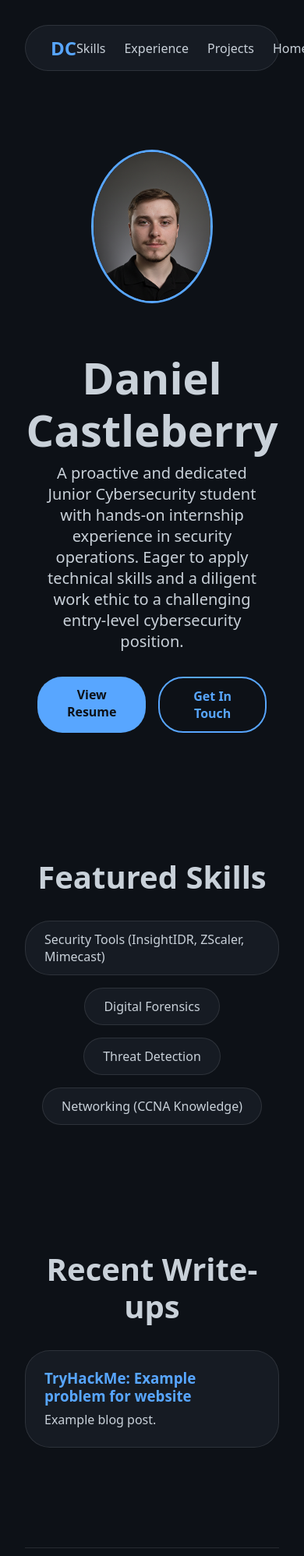
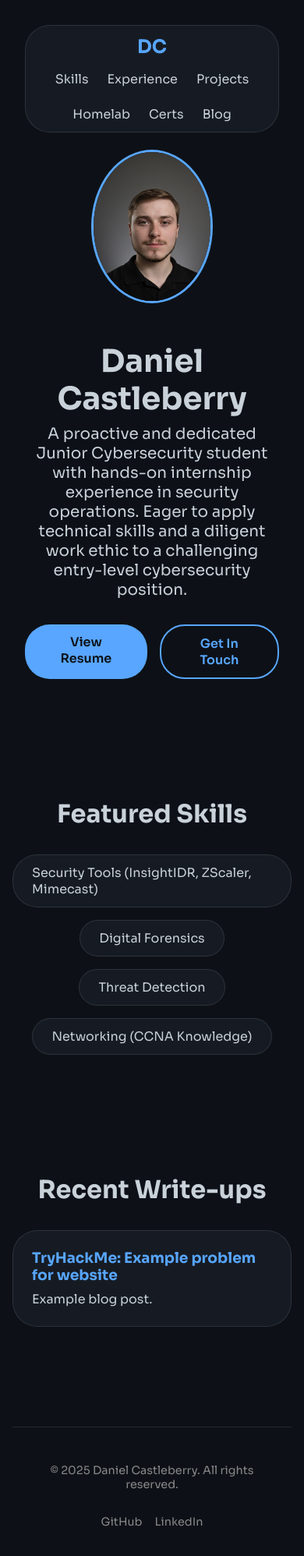
Before and after one commit to TheTrueSergeant1/danielcastleberry-portfolio, an Astro site: page / in a window 390 px wide. Shown: the top 1996 px of the page at 78% size. Built offline with nearby package versions, Linux system fonts and the light colour scheme; Astro itself is replaced by a stand-in of ours.

Commit message:
Finalize responsive design and add advanced features

```diff
--- a/astro.config.mjs
+++ b/astro.config.mjs
@@ -1,5 +1,9 @@
 // @ts-check
 import { defineConfig } from 'astro/config';
 
+import sitemap from '@astrojs/sitemap';
+
 // https://astro.build/config
-export default defineConfig({});
+export default defineConfig({
+  integrations: [sitemap()]
+});
--- a/package.json
+++ b/package.json
@@ -9,7 +9,11 @@
     "astro": "astro"
   },
   "dependencies": {
+    "@astrojs/sitemap": "^3.6.0",
     "aos": "^2.3.4",
     "astro": "^5.13.9"
+  },
+  "devDependencies": {
+    "@types/aos": "^3.0.7"
   }
 }
--- a/src/components/Footer.astro
+++ b/src/components/Footer.astro
@@ -37,4 +37,13 @@ const currentYear = new Date().getFullYear();
     .social-links a:hover {
         color: var(--accent-color);
     }
+
+    /* Responsive Styles */
+    @media (max-width: 768px) {
+        .footer-content {
+            flex-direction: column;
+            gap: 1rem;
+            text-align: center;
+        }
+    }
 </style>
--- a/src/components/Header.astro
+++ b/src/components/Header.astro
@@ -4,12 +4,12 @@
     <nav>
         <a href="/" class="logo">DC</a>
         <ul>
-            <li><a href="/skills">Skills</a></li>
-            <li><a href="/experience">Experience</a></li>
-            <li><a href="/projects">Projects</a></li>
-            <li><a href="/homelab">Homelab</a></li>
-            <li><a href="/certifications">Certs</a></li>
-            <li><a href="/blog">Blog</a></li>
+            <li><a href="/skills" data-astro-prefetch>Skills</a></li>
+            <li><a href="/experience" data-astro-prefetch>Experience</a></li>
+            <li><a href="/projects" data-astro-prefetch>Projects</a></li>
+            <li><a href="/homelab" data-astro-prefetch>Homelab</a></li>
+            <li><a href="/certifications" data-astro-prefetch>Certs</a></li>
+            <li><a href="/blog" data-astro-prefetch>Blog</a></li>
         </ul>
     </nav>
 </header>
@@ -44,6 +44,7 @@
     padding: 0;
     margin: 0;
     display: flex;
+    flex-wrap: wrap; /* Allows links to wrap on smaller screens */
     gap: 1.5rem;
   }
   a {
@@ -55,4 +56,15 @@
   a:hover {
     color: var(--accent-color);
   }
+
+  /* Responsive Styles */
+  @media (max-width: 768px) {
+    nav {
+        flex-direction: column;
+        gap: 1rem;
+    }
+    ul {
+        justify-content: center; /* Centers the links when they wrap */
+    }
+  }
 </style>
--- a/src/layouts/MainLayout.astro
+++ b/src/layouts/MainLayout.astro
@@ -37,21 +37,37 @@ const { title, description } = Astro.props;
         <main>
             <slot /> </main>
         <Footer />
+
+        <script is:inline>
+            const update = (e) => {
+                const x = e.clientX || (e.touches && e.touches[0].clientX);
+                const y = e.clientY || (e.touches && e.touches[0].clientY);
+
+                if (x !== undefined && y !== undefined) {
+                    document.documentElement.style.setProperty('--x', x + 'px');
+                    document.documentElement.style.setProperty('--y', y + 'px');
+                }
+            }
+            document.addEventListener('mousemove', update);
+            document.addEventListener('touchmove', update);
+        </script>
     </body>
 </html>
 
 <style is:global>
-  /* Global styles for our dark, frosted-glass theme */
+  /* Upgraded Typography */
+  @import url('https://fonts.googleapis.com/css2?family=Sora:wght@400;600;700&display=swap');
+
   :root {
-    --bg-color: #0d1117; /* A dark navy, like GitHub's dark mode */
+    --bg-color: #0d1117;
     --text-color: #c9d1d9;
-    --accent-color: #58a6ff; /* A bright blue for links and highlights */
+    --accent-color: #58a6ff;
     --border-color: rgba(255, 255, 255, 0.1);
     --glass-bg: rgba(26, 31, 40, 0.75);
   }
 
   html {
-    font-family: system-ui, -apple-system, BlinkMacSystemFont, 'Segoe UI', Roboto, Oxygen, Ubuntu, Cantarell, 'Open Sans', 'Helvetica Neue', sans-serif;
+    font-family: 'Sora', system-ui, sans-serif;
     background-color: var(--bg-color);
     color: var(--text-color);
     scroll-behavior: smooth;
@@ -59,27 +75,63 @@ const { title, description } = Astro.props;
 
   body {
     margin: 0;
-    padding: 8rem 2rem 2rem 2rem; /* Top padding to avoid content hiding behind fixed header */
+    padding: 8rem 2rem 2rem 2rem;
     display: flex;
     flex-direction: column;
     min-height: 100vh;
+    /* Cursor Spotlight Effect */
+    background-image: radial-gradient(
+        circle 300px at var(--x) var(--y),
+        rgba(29, 78, 216, 0.15),
+        transparent 80%
+    );
   }
 
   main {
     max-width: 800px;
     margin: auto;
     width: 100%;
-    flex-grow: 1; /* Ensures the main content pushes the footer down */
+    flex-grow: 1;
   }
 
   h1, h2, h3 {
     line-height: 1.2;
   }
+
+  /* Glow on Hover Effect */
+  .interactive-card {
+      position: relative;
+      transition: transform 0.3s ease, border-color 0.3s ease;
+  }
+  .interactive-card:hover {
+      border-color: rgba(88, 166, 255, 0.5);
+  }
+  .interactive-card::before {
+      content: "";
+      position: absolute;
+      inset: 0;
+      border-radius: inherit;
+      background: radial-gradient(800px circle at var(--x) var(--y), rgba(29, 78, 216, 0.3), transparent 40%);
+      opacity: 0;
+      transition: opacity 0.3s ease;
+      z-index: -1;
+  }
+  .interactive-card:hover::before {
+      opacity: 1;
+  }
+
+  /* Responsive Styles */
+  @media (max-width: 768px) {
+    body {
+        padding-left: 1rem;
+        padding-right: 1rem;
+    }
+  }
 </style>
 
 <script>
     import AOS from 'aos';
-    import 'aos/dist/aos.css'; // This line imports the CSS for the library
+    import 'aos/dist/aos.css';
 
     AOS.init({
         once: true,
--- /dev/null
+++ b/src/pages/404.astro
@@ -0,0 +1,32 @@
+---
+import MainLayout from '../layouts/MainLayout.astro';
+---
+<MainLayout title="404: Not Found" description="The page you're looking for could not be found.">
+    <div class="container">
+        <h1>404: Page Not Found</h1>
+        <p>It looks like the page you're looking for has moved or doesn't exist.</p>
+        <a href="/" class="cta-primary">Go back home</a>
+    </div>
+</MainLayout>
+<style>
+    .container {
+        text-align: center;
+        padding: 4rem 0;
+    }
+    p {
+        margin-bottom: 2rem;
+        font-size: 1.2rem;
+    }
+    .cta-primary {
+        text-decoration: none;
+        padding: 0.75rem 1.5rem;
+        border-radius: 2rem;
+        font-weight: 600;
+        background-color: var(--accent-color);
+        color: var(--bg-color);
+        transition: transform 0.2s ease-out;
+    }
+    .cta-primary:hover {
+        transform: translateY(-3px);
+    }
+</style>
--- a/src/pages/homelab.astro
+++ b/src/pages/homelab.astro
@@ -1,5 +1,7 @@
 ---
+import { Image } from 'astro:assets';
 import MainLayout from '../layouts/MainLayout.astro';
+import homelabDiagram from '../assets/homelab-diagram.png';
 ---
 <MainLayout title="My Homelab | Daniel Castleberry" description="An overview of my personal cybersecurity homelab for research and practice.">
     <h1>My Cybersecurity Homelab</h1>
@@ -8,7 +10,7 @@ import MainLayout from '../layouts/MainLayout.astro';
     </p>
 
     <div class="diagram-container" data-aos="fade-up">
-        <img src="/homelab-diagram.png" alt="A network diagram of the homelab setup">
+        <Image src={homelabDiagram} alt="A network diagram of the homelab setup" />
     </div>
 
     <div class="lab-section" data-aos="fade-up">
--- a/src/pages/index.astro
+++ b/src/pages/index.astro
@@ -1,9 +1,8 @@
 ---
 import { Image } from 'astro:assets';
 import MainLayout from '../layouts/MainLayout.astro';
-import headshot from '../assets/headshot.png'; // Make sure you have headshot.jpg in src/assets/
+import headshot from '../assets/headshot.png';
 
-// Fetches all blog posts, sorts them by date, and takes the two most recent ones.
 const allPosts = await Astro.glob('./posts/*.md');
 const featuredPosts = allPosts.sort((a, b) => new Date(b.frontmatter.pubDate).valueOf() - new Date(a.frontmatter.pubDate).valueOf()).slice(0, 2);
 ---
@@ -37,7 +36,7 @@ const featuredPosts = allPosts.sort((a, b) => new Date(b.frontmatter.pubDate).va
         <h2 class="section-title">Recent Write-ups</h2>
         <div class="post-list">
             {featuredPosts.map((post) => (
-                <a href={post.url} class="post-card">
+                <a href={post.url} class="post-card interactive-card">
                     <h3>{post.frontmatter.title}</h3>
                     <p>{post.frontmatter.description}</p>
                 </a>
@@ -48,7 +47,6 @@ const featuredPosts = allPosts.sort((a, b) => new Date(b.frontmatter.pubDate).va
 </MainLayout>
 
 <style>
-    /* Hero and Button Styles */
     .hero-container {
         text-align: center;
         padding: 4rem 1rem;
@@ -59,7 +57,7 @@ const featuredPosts = allPosts.sort((a, b) => new Date(b.frontmatter.pubDate).va
         align-items: center;
     }
     .headshot-img {
-        border-radius: 50%; /* Makes it a circle */
+        border-radius: 50%;
         border: 3px solid var(--accent-color);
         margin-bottom: 1.5rem;
     }
@@ -82,7 +80,7 @@ const featuredPosts = allPosts.sort((a, b) => new Date(b.frontmatter.pubDate).va
     a.cta-primary, a.cta-secondary {
         text-decoration: none;
         padding: 0.75rem 1.5rem;
-        border-radius: 2rem; /* Squircle effect */
+        border-radius: 2rem;
         font-weight: 600;
         transition: transform 0.2s ease-out, background-color 0.2s ease;
     }
@@ -98,8 +96,6 @@ const featuredPosts = allPosts.sort((a, b) => new Date(b.frontmatter.pubDate).va
     a.cta-primary:hover, a.cta-secondary:hover {
         transform: translateY(-3px);
     }
-
-    /* Styles for the new sections */
     .home-section {
         padding: 4rem 0;
     }
@@ -135,11 +131,6 @@ const featuredPosts = allPosts.sort((a, b) => new Date(b.frontmatter.pubDate).va
         border: 1px solid var(--border-color);
         padding: 1.5rem;
         border-radius: 2rem;
-        transition: transform 0.3s ease, border-color 0.3s ease;
-    }
-    .post-card:hover {
-        transform: translateY(-5px);
-        border-color: var(--accent-color);
     }
     h3 {
         margin: 0 0 0.5rem 0;
@@ -149,4 +140,14 @@ const featuredPosts = allPosts.sort((a, b) => new Date(b.frontmatter.pubDate).va
         margin: 0;
         color: var(--text-color);
     }
+
+    /* Responsive Styles */
+    @media (max-width: 768px) {
+        .hero-title {
+            font-size: 2.5rem;
+        }
+        .section-title {
+            font-size: 2rem;
+        }
+    }
 </style>
```
Also changed, not shown: src/pages/contact.astro (+10 -6 lines), src/assets/homelab-diagram.png (renamed from public/homelab-diagram.png), 1 other file.
